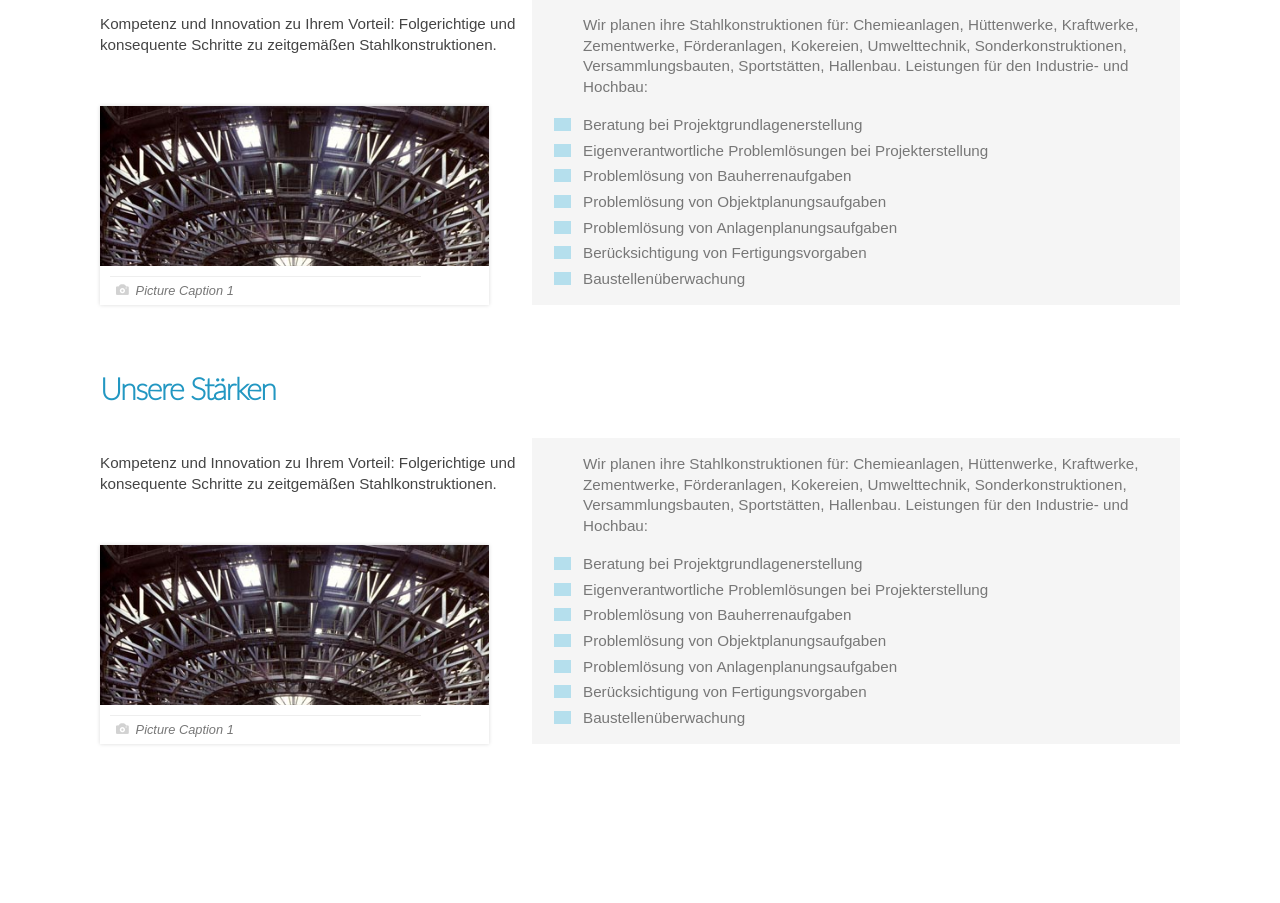
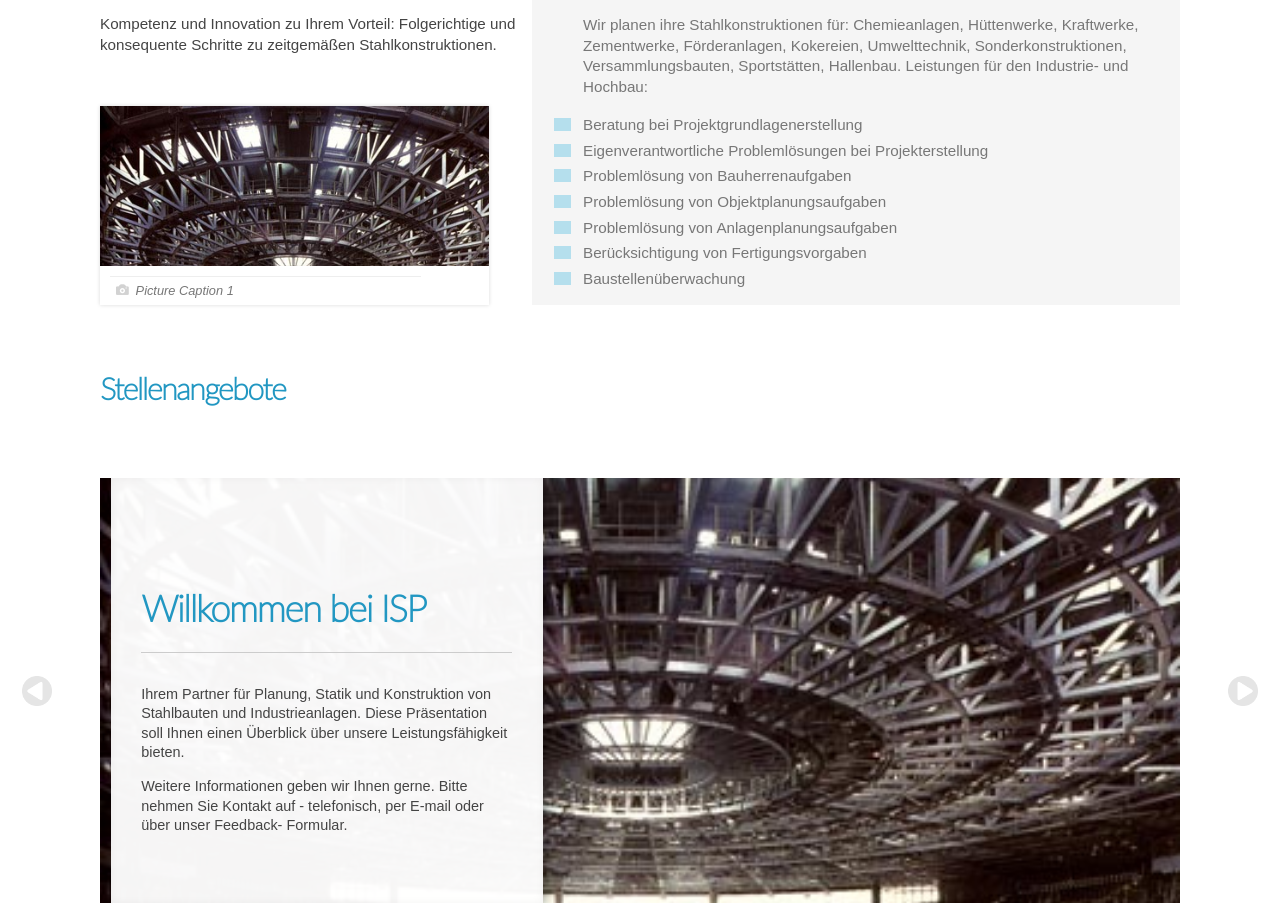
Before and after one commit to carlosapa/ISP, a PHP site: page / in a window 1280 px wide. Shown: the part 1390-2293 px from the top of the page. Before the commit the page ends 2135 px from the top, so only its background shows below. Run offline with PHP 8.4, Linux system fonts and the light colour scheme; some libraries are stand-ins or nearby versions.

Commit message:
20141208 #7 Stellenangebote and Footer

```diff
--- a/css/main.css
+++ b/css/main.css
@@ -241,3 +241,5 @@ li.content_list__items::before {
 	top: 3px;
 	left: -29px;
 }
+
+/* footer map */
--- a/tmpl/footer-map.php
+++ b/tmpl/footer-map.php
@@ -0,0 +1,33 @@
+<div class="footer_map">
+	<div class="footer_map__holder h-all relative clearfix">
+		<div class="slider_back to-left w-10 h-all absolute">
+			<img src="img/arrows_left.png" title="navigate to left" alt="to_left" class="clickable"/>
+		</div>
+
+		<div class="slider_holder w-1080 div-center h-all">
+			<ul class="slider_items">
+				<li class="slider_item relative">
+					<div class="slider_item__block absolute w-40 h-all">
+						<h1>Willkommen bei ISP</h1>
+						<hr>
+						<p>
+							Ihrem Partner für Planung, Statik und Konstruktion von Stahlbauten und Industrieanlagen.
+							Diese Präsentation soll Ihnen einen Überblick über unsere Leistungsfähigkeit bieten.
+						</p>
+						<p>
+							Weitere Informationen geben wir Ihnen gerne. Bitte nehmen Sie Kontakt auf -
+							telefonisch, per E-mail oder über unser Feedback- Formular.
+						</p>
+					</div>
+					<img src="img/rad_ph02.jpg" alt="rad_ph02" class="w-all" title="rad_ph02">
+				</li>
+				<li class="slider_item hidden"></li>
+				<li class="slider_item hidden"></li>
+			</ul>
+		</div>
+
+		<div class="slider_next to-left w-10 h-all absolute talign_right">
+			<img src="img/arrows_right.png" title="navigate to right" alt="to_right" class="clickable"/>
+		</div>
+	</div>
+</div>
--- a/tmpl/index-content.php
+++ b/tmpl/index-content.php
@@ -146,45 +146,8 @@
 	</div> <!-- end of content__section services -->
 
 	<div class="content__section medium-space-before medium-space-after clearfix">
-		<h2 class="section_title">Unsere Stärken</h2>
-		<div class="splited_content clearfix">
+		<h2 class="section_title">Stellenangebote</h2>
 
-			<div class="splited_content__item w-40 to-left bleed-right">
-				<div class="content_description medium-space-after">
-					<p>
-						Kompetenz und Innovation zu Ihrem Vorteil:
-						Folgerichtige und konsequente Schritte zu zeitgemäßen Stahlkonstruktionen.
-					</p>
-				</div>
-				<div class="content_image img_holder-all">
-					<div class="content_image__holder">
-						<img src="img/rad_ph02.jpg" alt="" class="w-all">
-					</div>
-					<div class="caption_offset">
-						<span>Picture Caption 1</span>
-					</div>
-				</div>
-			</div>
-
-			<div class="splited_content__item w-60 to-right bleed-left bg_grey">
-				<ul class="content_list bleed-inside">
-					<p class="content_list__items">
-						Wir planen ihre Stahlkonstruktionen für:
-						Chemieanlagen, Hüttenwerke, Kraftwerke, Zementwerke, Förderanlagen, Kokereien, Umwelttechnik, Sonderkonstruktionen, Versammlungsbauten, Sportstätten, Hallenbau.
-						Leistungen für den Industrie- und Hochbau:
-					</p>
-
-					<li class="content_list__items">Beratung bei Projektgrundlagenerstellung</li>
-					<li class="content_list__items">Eigenverantwortliche Problemlösungen bei Projekterstellung</li>
-					<li class="content_list__items">Problemlösung von Bauherrenaufgaben</li>
-					<li class="content_list__items">Problemlösung von Objektplanungsaufgaben</li>
-					<li class="content_list__items">Problemlösung von Anlagenplanungsaufgaben</li>
-					<li class="content_list__items">Berücksichtigung von Fertigungsvorgaben</li>
-					<li class="content_list__items">Baustellenüberwachung</li>
-				</ul>
-			</div>
-
-		</div>
 	</div> <!-- end of content__section services -->
 
 
```
